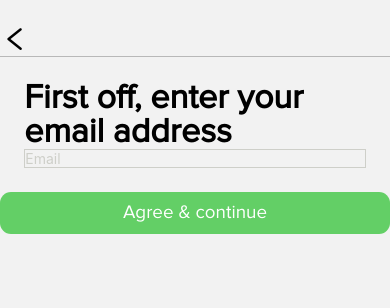
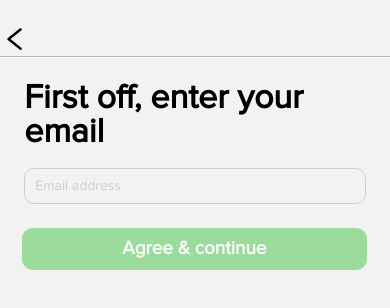
Before and after one commit to jaden-nguyen/FitMate, a React Native app: screen /SignUp in a window 390 px wide. Shown: the top 308 px of the page. Built offline with nearby package versions, Linux system fonts and the light colour scheme.

Commit message:
added input component

```diff
--- a/package.json
+++ b/package.json
@@ -13,6 +13,7 @@
     "@react-navigation/native-stack": "^6.9.12",
     "@react-navigation/stack": "^6.3.16",
     "expo": "~48.0.18",
+    "expo-app-loading": "^2.1.1",
     "expo-status-bar": "~1.4.4",
     "react": "18.2.0",
     "react-dom": "18.2.0",
@@ -21,7 +22,8 @@
     "react-native-reanimated": "^3.2.0",
     "react-native-responsive-screen": "^1.4.2",
     "react-native-vector-icons": "^9.2.0",
-    "react-native-web": "~0.18.10"
+    "react-native-web": "~0.18.10",
+    "expo-linear-gradient": "~12.1.2"
   },
   "devDependencies": {
     "@babel/core": "^7.20.0",
--- a/src/App.tsx
+++ b/src/App.tsx
@@ -2,12 +2,14 @@ import Splash from './pages/Splash';
 import { NavigationContainer } from '@react-navigation/native';
 import { createStackNavigator } from '@react-navigation/stack';
 import SignUp from './pages/Signup';
+import { StatusBar } from 'expo-status-bar';
 
 const Stack = createStackNavigator();
 
 export default function App() {
   return (
     <NavigationContainer>
+      <StatusBar style="auto" />
       <Stack.Navigator initialRouteName="SignUp">
         <Stack.Screen
           name="Splash"
--- a/src/components/Button.tsx
+++ b/src/components/Button.tsx
@@ -1,37 +1,43 @@
 import { Text, StyleSheet, TouchableHighlight } from 'react-native';
 import { heightPercentageToDP as hp } from 'react-native-responsive-screen';
 import { verticalScale } from '../scales';
-import * as Font from 'expo-font';
-import { useEffect } from 'react';
+import { useFonts } from 'expo-font';
+import AppLoading from 'expo-app-loading';
 
 interface buttonProps {
   label?: string;
   outline?: boolean;
+  disabled?: boolean;
   onPress: () => void;
 }
 
-const Button: React.FC<buttonProps> = ({ label, outline, onPress }) => {
-  const loadFonts = async () => {
-    await Font.loadAsync({
-      'Proxima-Nova': require('../../assets/fonts/Proxima-Nova-Font.otf')
-    });
-  };
+const Button: React.FC<buttonProps> = ({
+  label,
+  outline,
+  onPress,
+  disabled
+}) => {
+  const loadFonts = useFonts({
+    'Proxima-Nova': require('../../assets/fonts/Proxima-Nova-Font.otf')
+  });
 
-  useEffect(() => {
-    loadFonts();
-  }, []);
+  if (!loadFonts) {
+    return <AppLoading />;
+  }
 
   const styles = StyleSheet.create({
     button: {
       color: outline ? 'white' : 'rgb(99, 207, 102)',
-      backgroundColor: outline ? 'rgb(99, 207, 102)' : 'white',
+      backgroundColor: outline ? 'rgb(99, 207, 102)' : '',
       textAlign: 'center',
       lineHeight: verticalScale(45),
       fontSize: verticalScale(20),
       height: verticalScale(45),
       borderRadius: hp('1.3%'),
       overflow: 'hidden',
-      fontFamily: 'Proxima-Nova'
+      fontFamily: 'Proxima-Nova',
+      fontWeight: '600',
+      opacity: disabled ? 0.6 : 1
     },
     container: {
       borderRadius: hp('1.3%')
@@ -43,7 +49,11 @@ const Button: React.FC<buttonProps> = ({ label, outline, onPress }) => {
   };
 
   return (
-    <TouchableHighlight onPress={handlePress} underlayColor={'transparent'}>
+    <TouchableHighlight
+      disabled={disabled}
+      onPress={handlePress}
+      underlayColor={'transparent'}
+    >
       <Text style={styles.button}>{label}</Text>
     </TouchableHighlight>
   );
--- /dev/null
+++ b/src/components/Input.tsx
@@ -0,0 +1,37 @@
+import { StyleSheet, TextInput } from 'react-native';
+import { useFonts } from 'expo-font';
+import AppLoading from 'expo-app-loading';
+
+interface InputProps {
+  setEmail?: React.Dispatch<React.SetStateAction<string>>;
+}
+
+const Input: React.FC<InputProps> = ({ setEmail }) => {
+  const loadFonts = useFonts({
+    'Proxima-Nova': require('../../assets/fonts/Proxima-Nova-Font.otf')
+  });
+
+  if (!loadFonts) {
+    return <AppLoading />;
+  }
+  return (
+    <TextInput
+      onChangeText={setEmail}
+      placeholder="Email address"
+      placeholderTextColor={'rgba(206,207,201,255)'}
+      style={styles.input}
+    />
+  );
+};
+
+const styles = StyleSheet.create({
+  input: {
+    borderWidth: 1,
+    borderRadius: 10,
+    padding: 10,
+    borderColor: 'rgba(206,207,201,255)',
+    color: 'rgba(206,207,201,255)',
+    fontFamily: 'Proxima-Nova'
+  }
+});
+export default Input;
--- a/src/pages/Signup.tsx
+++ b/src/pages/Signup.tsx
@@ -1,23 +1,24 @@
-import { View, Text, StyleSheet, SafeAreaView } from 'react-native';
-import { TextInput, TouchableOpacity } from 'react-native-gesture-handler';
+import { View, Text, StyleSheet, SafeAreaView, TextInput } from 'react-native';
+import { TouchableOpacity } from 'react-native-gesture-handler';
 import Icon from 'react-native-vector-icons/AntDesign';
 import { SplashProps } from './Splash';
-import { moderateScale, verticalScale } from '../scales';
-import * as Font from 'expo-font';
-import { useEffect, useState } from 'react';
+import { horizontalScale, moderateScale, verticalScale } from '../scales';
+import { useFonts } from 'expo-font';
 import Button from '../components/Button';
+import AppLoading from 'expo-app-loading';
+import Input from '../components/Input';
+import { useState } from 'react';
 
 const SignUp: React.FC<SplashProps> = ({ navigation }) => {
+  const loadFonts = useFonts({
+    'Proxima-Nova': require('../../assets/fonts/Proxima-Nova-Font.otf')
+  });
+
+  if (!loadFonts) {
+    return <AppLoading />;
+  }
   const [email, setEmail] = useState('');
-  const loadFonts = async () => {
-    await Font.loadAsync({
-      'Proxima-Nova': require('../../assets/fonts/Proxima-Nova-Font.otf')
-    });
-  };
-
-  useEffect(() => {
-    loadFonts();
-  }, []);
+  const isEmailValid = email.trim().length === 0;
 
   const handlePress = () => {
     console.log(email);
@@ -31,16 +32,17 @@ const SignUp: React.FC<SplashProps> = ({ navigation }) => {
         </TouchableOpacity>
       </View>
       <View style={styles.container}>
-        <Text style={styles.heading}>First off, enter your email address</Text>
-        <View style={styles.input}>
-          <TextInput
-            onChangeText={setEmail}
-            placeholder="Email"
-            placeholderTextColor={'rgba(206,207,201,255)'}
-          />
-        </View>
+        <Text style={styles.heading}>First off, enter your email</Text>
+        <Input setEmail={setEmail} />
       </View>
-      <Button label="Agree & continue" outline onPress={handlePress} />
+      <View style={styles.button}>
+        <Button
+          label="Agree & continue"
+          outline
+          onPress={handlePress}
+          disabled={isEmailValid}
+        />
+      </View>
     </SafeAreaView>
   );
 };
@@ -57,12 +59,14 @@ const styles = StyleSheet.create({
   heading: {
     fontFamily: 'Proxima-Nova',
     fontWeight: '600',
-    fontSize: moderateScale(35)
+    fontSize: moderateScale(35),
+    marginBottom: verticalScale(20)
   },
-  input: {
-    borderColor: 'rgba(206,207,201,255)',
-    borderWidth: 1,
-    color: 'rgba(206,207,201,255)'
+  button: {
+    width: horizontalScale(380),
+    left: horizontalScale(15),
+    paddingLeft: 7.5,
+    paddingRight: 5
   }
 });
 
--- a/src/pages/Splash.tsx
+++ b/src/pages/Splash.tsx
@@ -2,8 +2,9 @@ import { StyleSheet, Text, View, Image } from 'react-native';
 import Button from '../components/Button';
 import { StackNavigationProp } from '@react-navigation/stack';
 import { horizontalScale, moderateScale, verticalScale } from '../scales';
-import * as Font from 'expo-font';
-import { useEffect } from 'react';
+import { useFonts } from 'expo-font';
+import AppLoading from 'expo-app-loading';
+import { LinearGradient } from 'expo-linear-gradient';
 
 export type TopNavigatorParamsList = {
   Splash: undefined;
@@ -13,19 +14,17 @@ export interface SplashProps {
   navigation: StackNavigationProp<TopNavigatorParamsList, 'Splash'>;
 }
 
-const Splash = ({ navigation }: SplashProps) => {
-  const loadFonts = async () => {
-    await Font.loadAsync({
-      'Proxima-Nova': require('../../assets/fonts/Proxima-Nova-Font.otf')
-    });
-  };
+const Splash: React.FC<SplashProps> = ({ navigation }) => {
+  const loadFonts = useFonts({
+    'Proxima-Nova': require('../../assets/fonts/Proxima-Nova-Font.otf')
+  });
 
-  useEffect(() => {
-    loadFonts();
-  }, []);
+  if (!loadFonts) {
+    return <AppLoading />;
+  }
   return (
-    <View style={styles.container}>
-      <Image source={require('../../assets/logo.png')} style={styles.image} />
+    <LinearGradient colors={['#2E2F2F', '#D1D6BA']} style={styles.container}>
+      <Image source={require('../../assets/logo1.png')} style={styles.image} />
       <View style={styles.headingContainer}>
         <Text style={[styles.heading, { color: '#8BC53F' }]}>FIT</Text>
         <Text style={[styles.heading, { color: '#63CF66' }]}>MATE</Text>
@@ -39,7 +38,7 @@ const Splash = ({ navigation }: SplashProps) => {
         />
         <Button label="Log in" onPress={() => {}} />
       </View>
-    </View>
+    </LinearGradient>
   );
 };
 
@@ -47,8 +46,7 @@ const styles = StyleSheet.create({
   container: {
     flex: 1,
     alignItems: 'center',
-    paddingTop: verticalScale(65),
-    backgroundColor: 'linear-gradient(to bottom, #ff0000, #00ff00, #0000ff)'
+    paddingTop: verticalScale(65)
   },
   headingContainer: {
     textAlign: 'center',
@@ -70,7 +68,8 @@ const styles = StyleSheet.create({
     textAlignVertical: 'center',
     fontSize: moderateScale(17),
     color: '#8BC53F',
-    fontFamily: 'Proxima-Nova'
+    fontFamily: 'Proxima-Nova',
+    fontWeight: '600'
   },
   image: {
     width: horizontalScale(150),
```
Also changed, not shown: assets/logo1.png (added), 1 other file (tests, documents, lock files or other folders).
